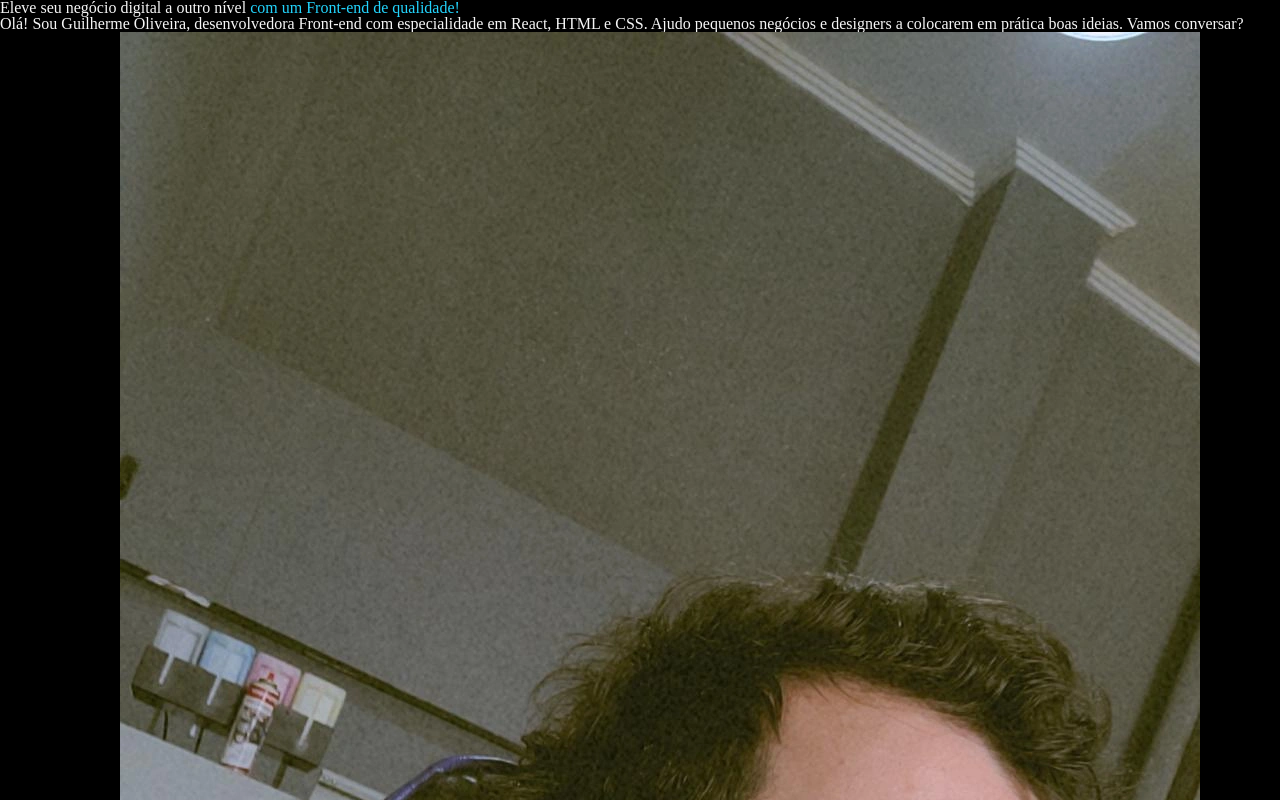
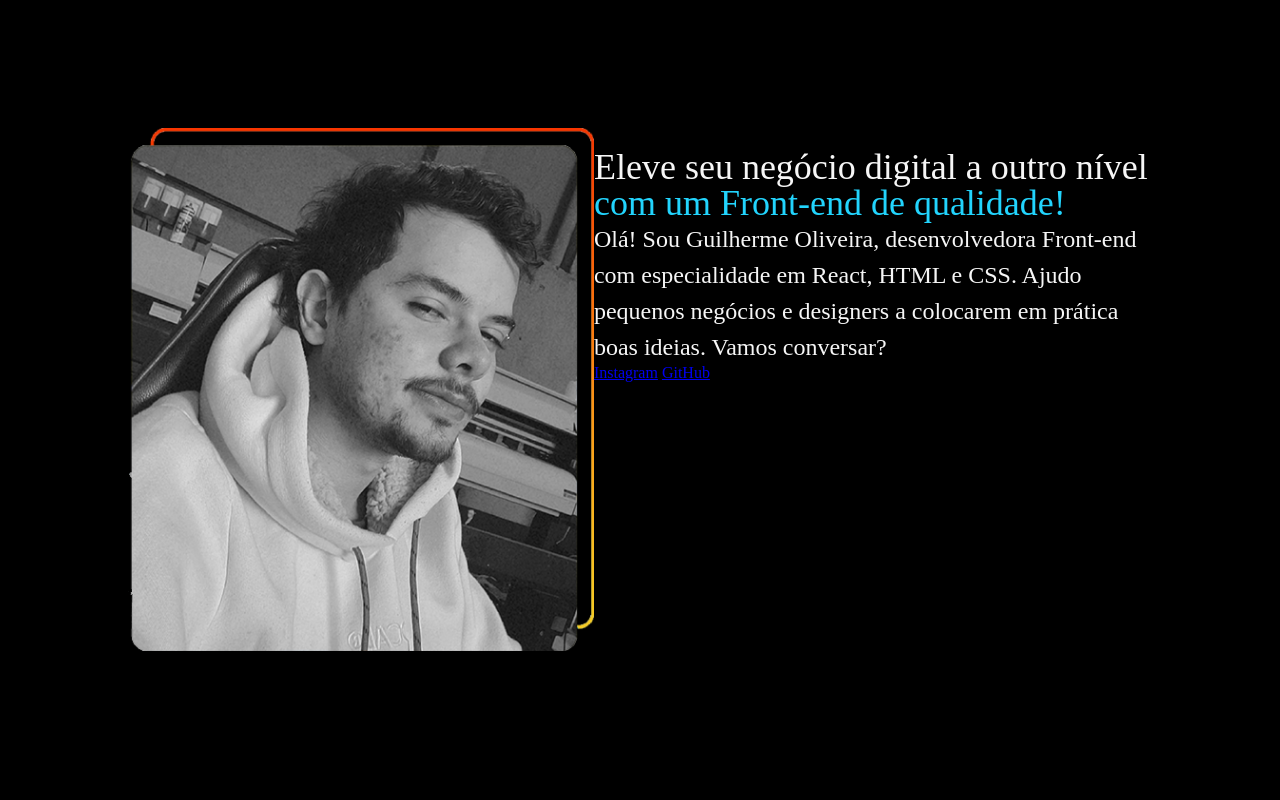
Before and after one commit to gui-developer/portifolio_Alura, a plain HTML site: page index.html in a window 1280 px wide. Shown: the top 800 px of the page. Drawn offline with Linux system fonts and the light colour scheme.

Commit message:
Pequenas alterações no Css

```diff
--- a/index.html
+++ b/index.html
@@ -11,12 +11,14 @@
     <header>
 
     </header>
-    <main>
-        <h1>Eleve seu negócio digital a outro nível <Strong class="destaque-titulo">com um Front-end de qualidade!</Strong></h1>
-        <p>Olá! Sou Guilherme Oliveira, desenvolvedora Front-end com especialidade em React, HTML e CSS. Ajudo pequenos negócios e designers a colocarem em prática boas ideias. Vamos conversar?</p>
-        <a href="https://www.instagram.com/gui.dotcom/">Instagram</a>
-        <a href="https://github.com/gui-developer">GitHub</a>
-        <img src="Minha foto.webp" alt="Foto do Guilherme Oliveira">
+    <main class="apresentacao">
+        <img src="minha-foto.png" alt="Foto do Guilherme Oliveira">
+        <section class="apresentacao__conteudo">
+            <h1 class="apresentacao__conteudo__titulo">Eleve seu negócio digital a outro nível <Strong class="destaque-titulo">com um Front-end de qualidade!</Strong></h1>
+            <p class="apresentacao__conteudo__texto">Olá! Sou Guilherme Oliveira, desenvolvedora Front-end com especialidade em React, HTML e CSS. Ajudo pequenos negócios e designers a colocarem em prática boas ideias. Vamos conversar?</p>
+            <a href="https://www.instagram.com/gui.dotcom/">Instagram</a>
+            <a href="https://github.com/gui-developer">GitHub</a>
+        </section>
     </main>
     <footer>
 
--- a/style.css
+++ b/style.css
@@ -1,4 +1,12 @@
+img{
+    width: 467px;
+    height: 523px;
+}
+
 body {
+    border: 10%;
+    box-sizing: border-box;
+    height: 100vh;
     background-color: black ; /**/
     color: #F6F6F6;
 }
@@ -7,3 +15,25 @@ body {
 .destaque-titulo {
     color: #22D4FD;
 }
+
+.apresentacao{
+    margin: 10%;
+    align-items: center;
+    display: flex;
+    justify-content: space-between;
+}
+
+
+.apresentacao__conteudo{
+    width: 615px;
+    height: 482px;
+}
+
+.apresentacao__conteudo__titulo{
+    font-size: 36px;
+}
+
+.apresentacao__conteudo__texto{
+    font-size: 24px;
+    line-height: 36px;
+}
```
Also changed, not shown: Minha foto.webp (deleted), minha-foto.png (added).
